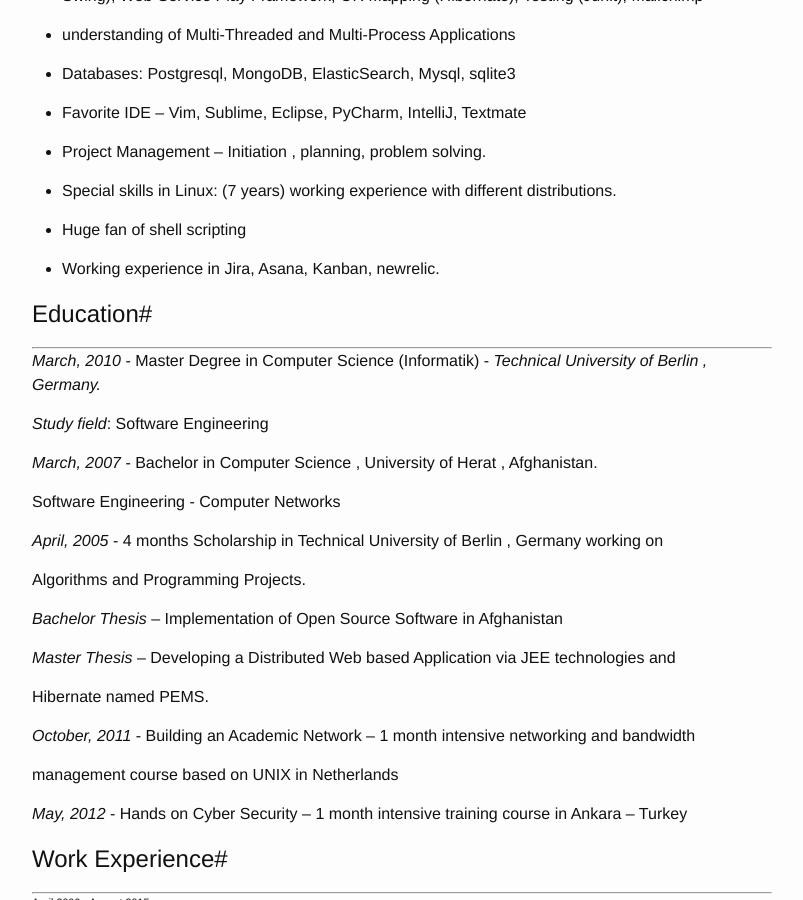
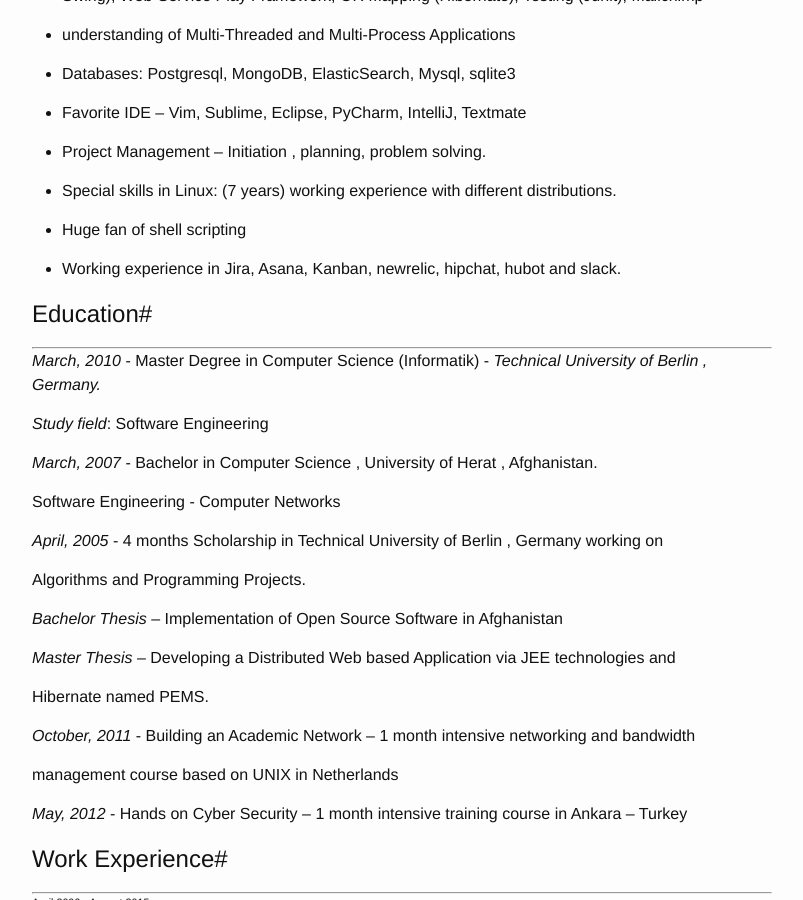
Before and after one commit to tokhi/tokhi.github.io, a Jekyll site: the page built from 2014-10-16-resume.markdown, in a window 1280 px wide and 900 px high, scrolled down 707 px. Shown: the whole window, without its empty margins (238-1041 px from the left). Built offline with Jekyll 4.4.1, drawn with Linux system fonts in a browser that asks for light colours.

Commit message:
Update 2014-10-16-resume.markdown

```diff
--- a/2014-10-16-resume.markdown
+++ b/2014-10-16-resume.markdown
@@ -49,7 +49,7 @@
 
 * Huge fan of shell scripting
 
-* Working experience in Jira, Asana, Kanban, newrelic.
+* Working experience in Jira, Asana, Kanban, newrelic, hipchat, hubot and slack.
 
 
 #Education#
```
